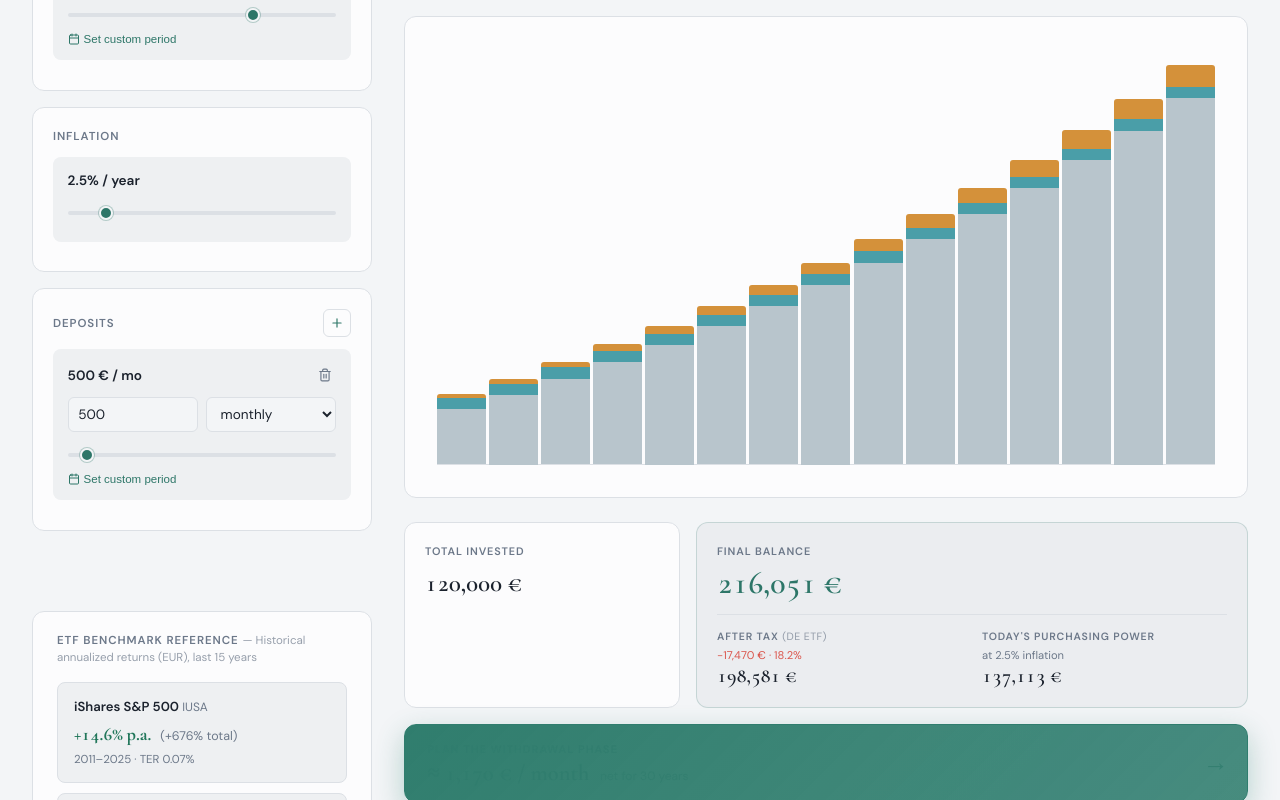
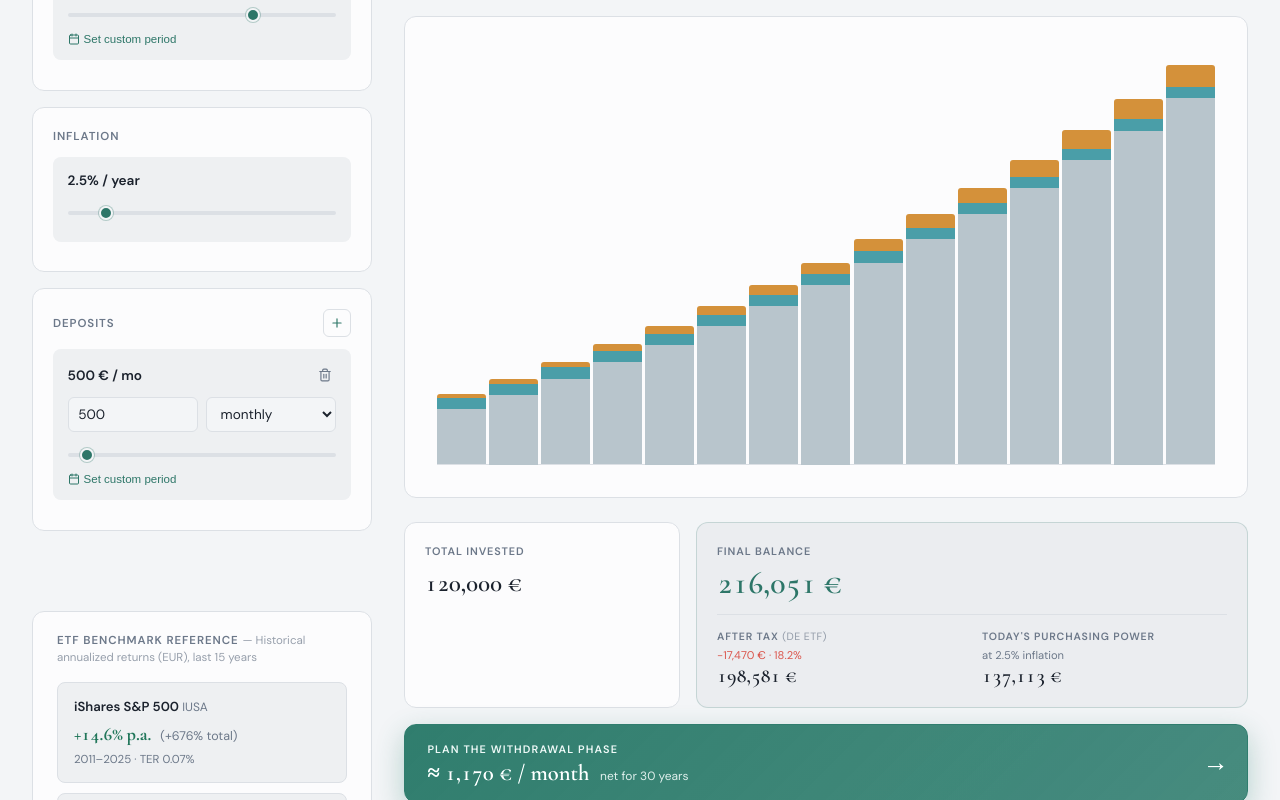
Before and after one commit to hamsterbacke23/investment-calc, a Vue app: page /#/growth in a window 1280 px wide. In both pictures the pointer is over the link 826 px from the left and 1358 px from the top of the page. Shown: the part 595-1395 px from the top of the page. Built offline with nearby package versions, Linux system fonts and the light colour scheme.

Commit message:
Keep withdrawal CTA text white on hover

```diff
--- a/src/styles/components.css
+++ b/src/styles/components.css
@@ -597,6 +597,14 @@ input[type="range"]::-moz-range-thumb {
   animation: fadeInUp 0.5s ease 0.5s both;
 }
 
+.withdrawal-cta,
+.withdrawal-cta:hover,
+.withdrawal-cta:focus,
+.withdrawal-cta:active,
+.withdrawal-cta:visited {
+  color: hsl(var(--primary-foreground));
+}
+
 .withdrawal-cta:hover {
   transform: translateY(-2px);
   box-shadow: 0 10px 28px hsl(var(--primary) / 0.32);
```
